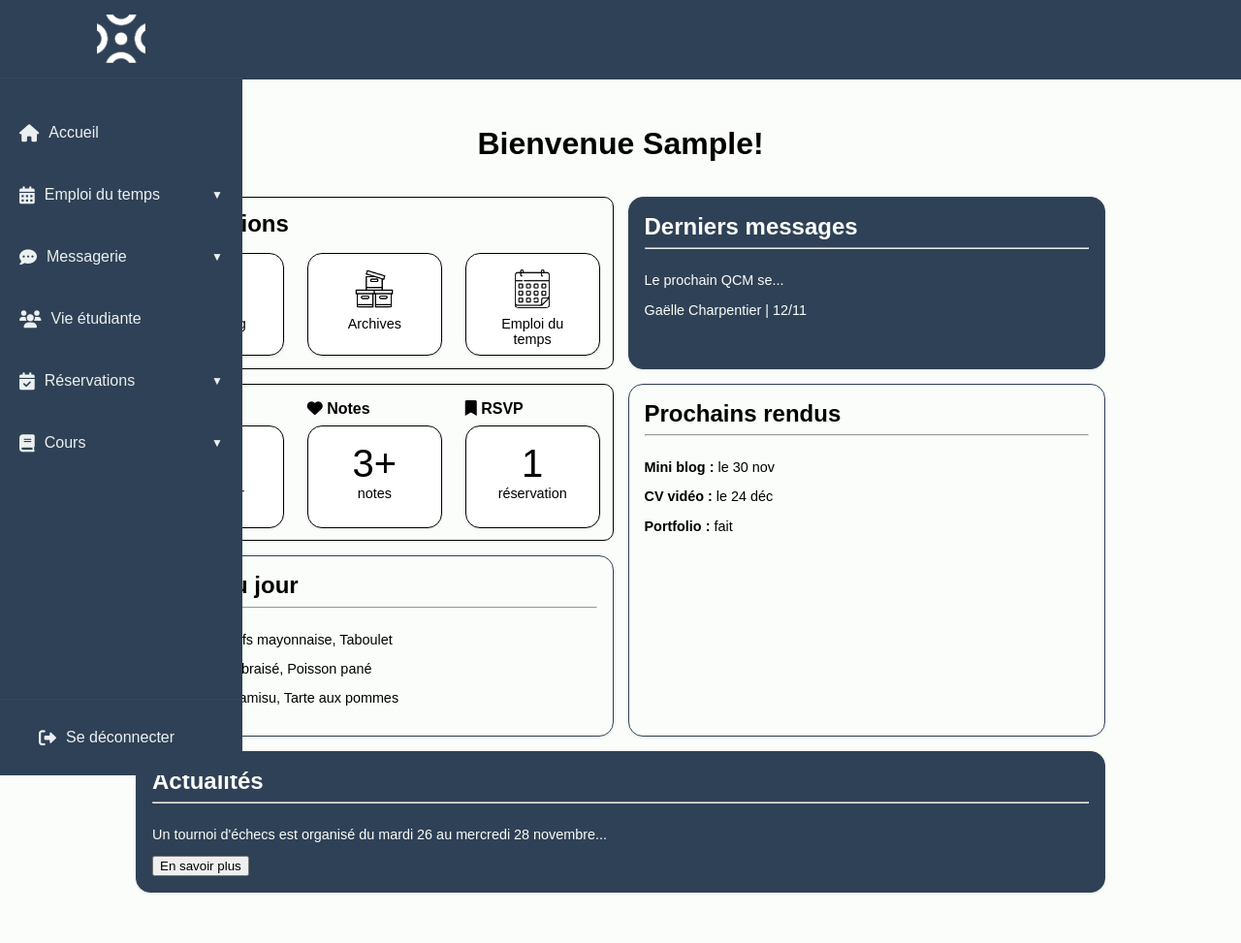
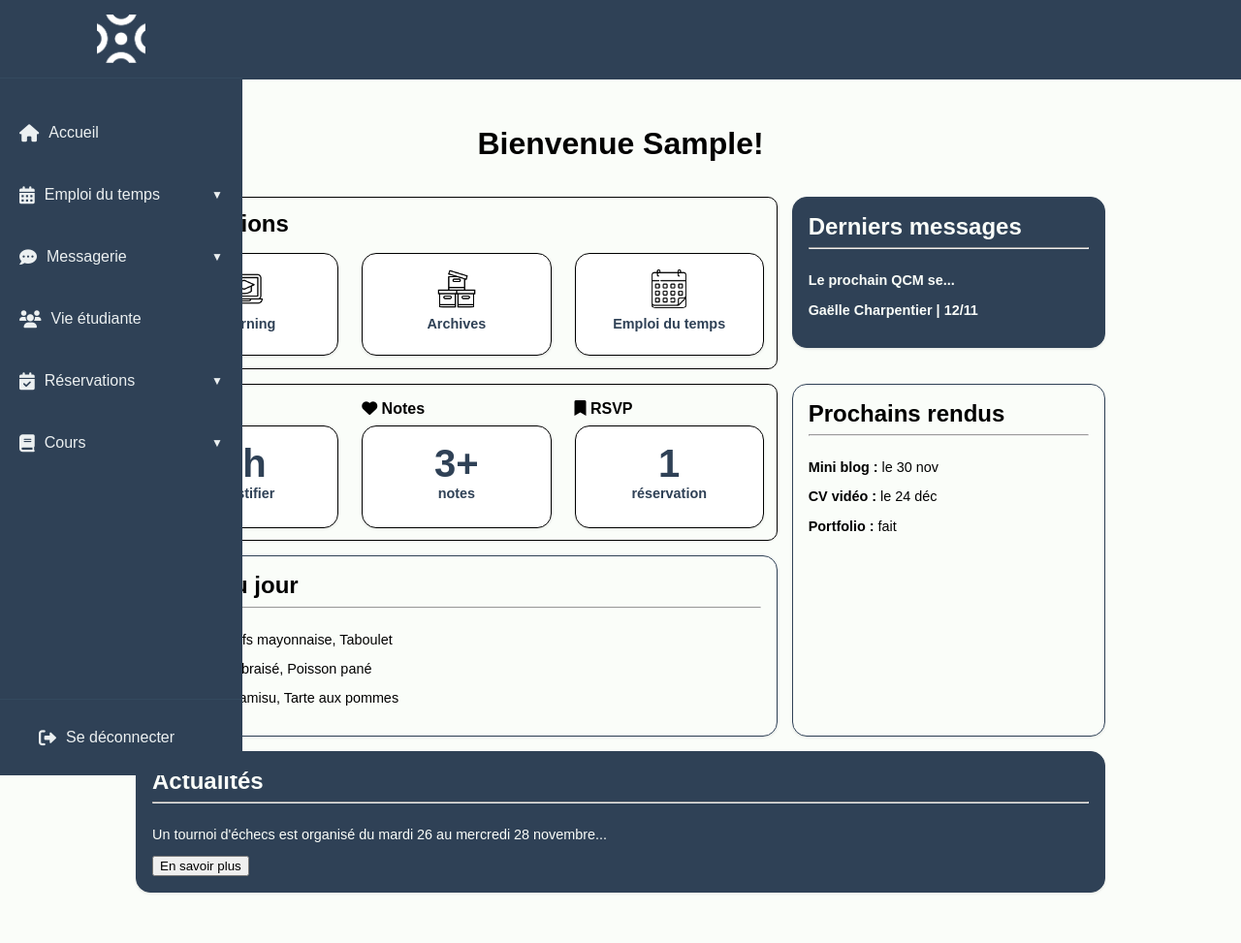
Before and after one commit to llclarall/ENT, a PHP site: page /accueil.php in a window 1280 px wide. Shown: the whole page at 97% size. Run offline with PHP 8.4, Linux system fonts and the light colour scheme; the visitor is signed in with stand-in values (Sample User, id 1); tables that the repository leaves empty or names only in its code hold one stand-in row (values such as "Sample post").

Commit message:
widgets cliquables
proportions widgets revues

```diff
--- a/accueil.php
+++ b/accueil.php
@@ -41,9 +41,15 @@
             <div class="applications">
                 <h2>Applications</h2>
                 <div class="flex-container">
-                    <div class="widget sub-block elearning"><img src="images/elearning2.png" alt="">Elearning</div>
-                    <div class="widget sub-block archives"><img src="images/archives.png" alt="">Archives</div>
-                    <div class="widget sub-block edt"><img src="images/edt.png" alt="">Emploi du temps</div>
+                    <a href="elearning.php" class="widget sub-block elearning">
+                            <img src="images/elearning2.png" alt="">Elearning
+                    </a>
+                    <a href="archives.php" class="widget sub-block archives">
+                            <img src="images/archives.png" alt="">Archives
+                    </a>
+                    <a href="edt.php" class="widget sub-block edt">
+                            <img src="images/edt.png" alt="">Emploi du temps
+                    </a>
                 </div>
             </div>
             <!-- Réservations avec 3 sous-blocs -->
@@ -52,34 +58,42 @@
                 <div class="flex-container">
                     <div class="absences">
                         <h3><i class="fa-solid fa-ghost"></i> Absences</h3>
+                        <a href="absences.php">
                             <div class="widget sub-block">
                                 <span class="big">8h</span> <br>
                                 <span>à justifier</span>
                             </div>
+                        </a>
                     </div>
                     <div class="notes">
                         <h3><i class="fa-solid fa-heart"></i> Notes</h3>
+                        <a href="notes.php">
                             <div class="widget sub-block">
                                 <span class="big">3+</span> <br>
                                 <span>notes</span>
                             </div>
+                        </a>
                     </div>
                     <div class="reservations">
                         <h3><i class="fa-solid fa-bookmark"></i> RSVP</h3>
+                        <a href="reservations.php">
                             <div class="widget sub-block">
                                 <span class="big">1</span> <br>
                                 <span>réservation</span>
                             </div>
+                        </a>
                     </div>
                 </div>
             </div>
 
             <!-- Derniers messages -->
+            <a href="messagerie.php">
                 <div class="widget messages">
                     <h2>Derniers messages</h2><hr>
                     <p>Le prochain QCM se...</p>
                     <p>Gaëlle Charpentier | 12/11</p>
                 </div>
+            </a>
             <!-- Menu -->
             <div class="widget menu">
                 <h2>Menu du jour</h2> <hr>
--- a/styles.css
+++ b/styles.css
@@ -57,11 +57,11 @@ header img:hover {
 .accueil .container {
     display: grid;
     grid-template-areas:
-        "applications messages"
-        "notifs rendus"
-        "menu rendus"
-        "actualites actualites";
-    grid-template-columns: repeat(2, 1fr);
+        "applications applications messages"
+        "notifs notifs rendus"
+        "menu menu rendus"
+        "actualites actualites actualites";
+    grid-template-columns: repeat(3, 1fr);
     grid-template-rows: auto;
     gap: 15px;
     padding: 20px;
@@ -128,6 +128,12 @@ header img:hover {
 
 .accueil .big {
     font-size: 2.5rem;
+}
+
+.accueil .container a {
+    text-decoration: none;
+    color: var(--bleu);
+    font-weight: bold;
 }
 
 /* Grid Positionnement */
@@ -372,6 +378,7 @@ margin-top: 10px;
     overflow-y: auto;
     transition: width 0.3s ease;
     gap: 1rem;
+    z-index: 20;
 }
 
 .side-nav .logo {
```
Lines whose indentation alone changed are shown as unchanged.
